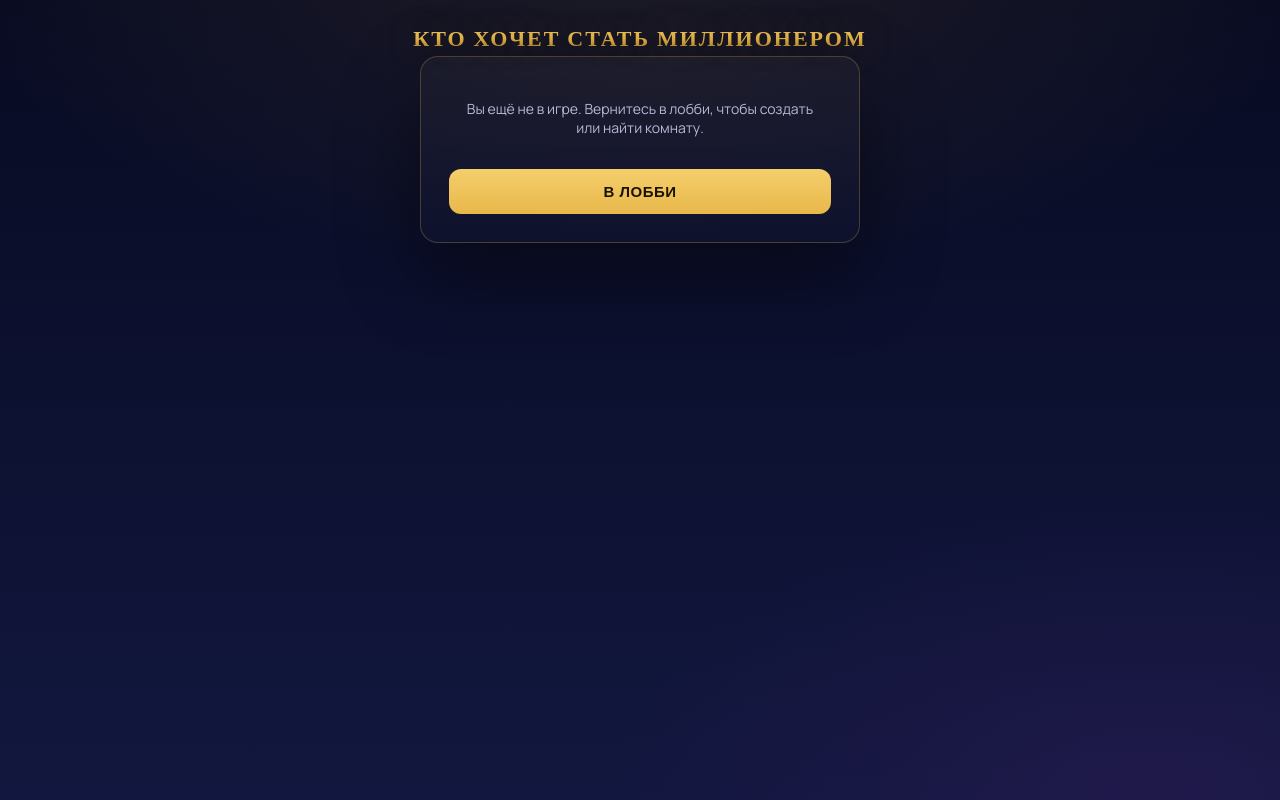
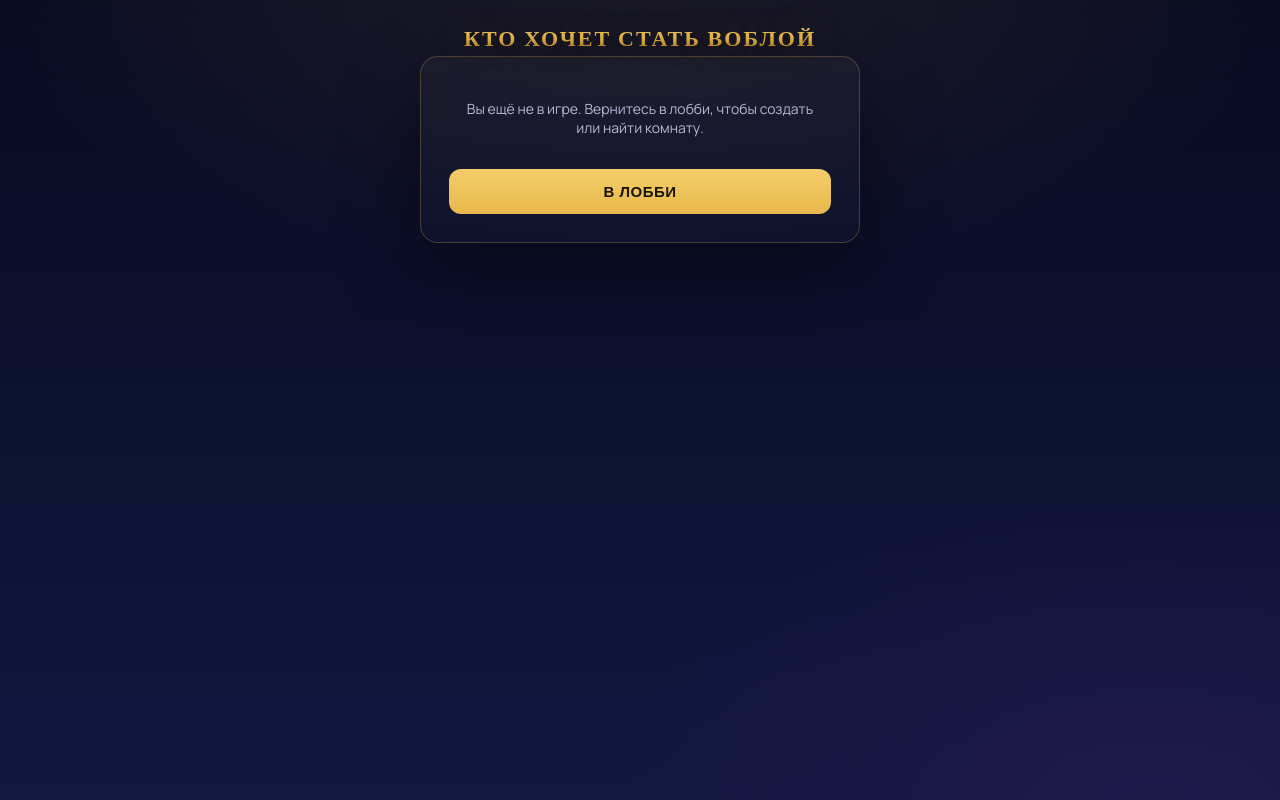
Before and after one commit to vitosparados/millionaire-online-parados, a website: page public/game.html in a window 1280 px wide. Drawn offline with nearby package versions, Linux system fonts and the light colour scheme; no server answers; sample sign-in values are in the browser's storage.

Commit message:
Update game.html

```diff
--- a/public/game.html
+++ b/public/game.html
@@ -3,7 +3,7 @@
 <head>
 <meta charset="UTF-8">
 <meta name="viewport" content="width=device-width, initial-scale=1.0">
-<title>Игра — Кто хочет стать миллионером</title>
+<title>Игра — Кто хочет стать ВОБЛОЙ</title>
 <link rel="stylesheet" href="/css/style.css">
 <style>
   body{padding-top:16px;}
@@ -72,7 +72,7 @@
 </head>
 <body>
 
-<div class="logo" style="font-size:22px;">КТО ХОЧЕТ СТАТЬ МИЛЛИОНЕРОМ</div>
+<div class="logo" style="font-size:22px;">КТО ХОЧЕТ СТАТЬ ВОБЛОЙ</div>
 
 <div class="game-wrap hidden" id="gameScreen">
   <div class="card main-card">
```
